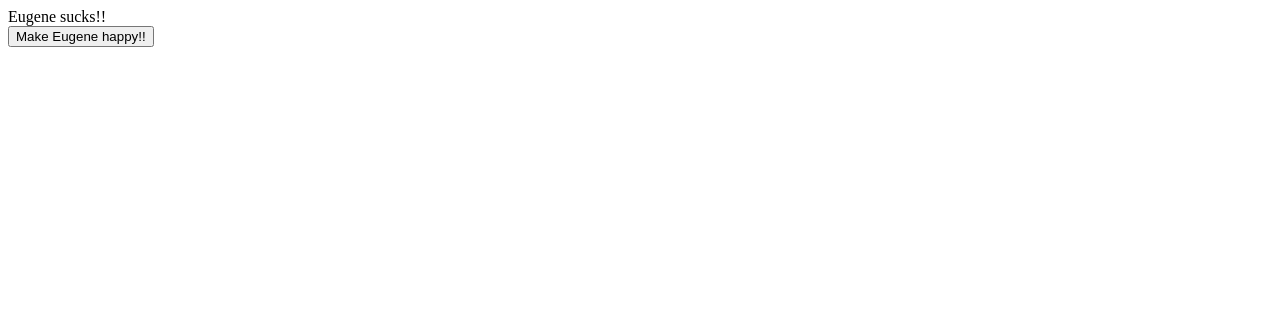
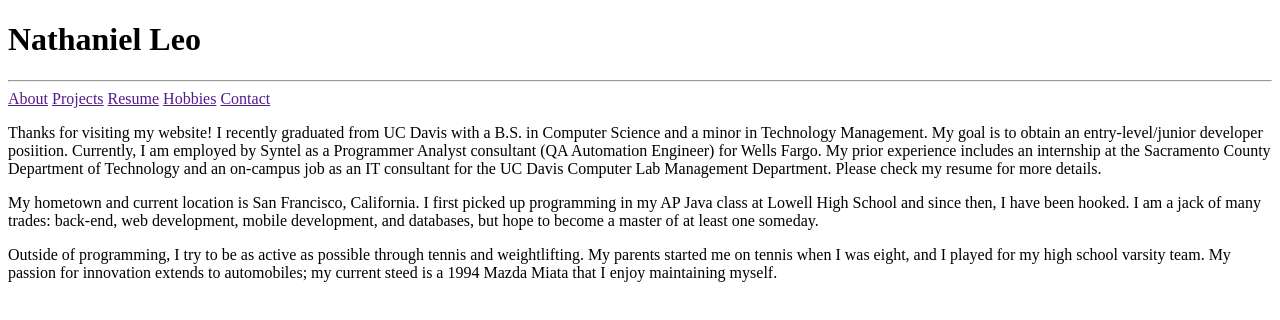
Before and after one commit to nthnleo/nthnleo.github.io, a plain HTML site: page index.html in a window 1280 px wide. Drawn offline with Linux system fonts and the light colour scheme.

Commit message:
added <nav> and <p> elements

```diff
--- a/index.html
+++ b/index.html
@@ -1,21 +1,24 @@
 <!DOCTYPE html>
 <html>
-
 <head>
-	<title>Nathan's Website</title>
+	<title>Nathaniel's Website</title>
 </head>
-
 <body>
-
-	<div id="happy">Eugene sucks!!</div>
-	<button onclick="FixEugene()">Make Eugene happy!!</button>
-
-	<script>
-	function FixEugene() {
-		document.getElementById("happy").innerHTML = "Eugene is gr8";
-	}
-	</script>
-
+	<h1>Nathaniel Leo</h1>
+	<hr>
+	<nav>
+		<a href="">About</a>
+		<a href="">Projects</a>
+		<a href="">Resume</a>
+		<a href="">Hobbies</a>
+		<a href="">Contact</a>
+	</nav>
+	<p>
+		Thanks for visiting my website! I recently graduated from UC Davis with a B.S. in Computer Science and a minor in Technology Management. My goal is to obtain an entry-level/junior developer posiition. Currently, I am employed by Syntel as a Programmer Analyst consultant (QA Automation Engineer) for Wells Fargo. My prior experience includes an internship at the Sacramento County Department of Technology and an on-campus job as an IT consultant for the UC Davis Computer Lab Management Department. Please check my resume for more details.
+	</p>
+		My hometown and current location is San Francisco, California. I first picked up programming in my AP Java class at Lowell High School and since then, I have been hooked. I am a jack of many trades: back-end, web development, mobile development, and databases, but hope to become a master of at least one someday.
+	<p>
+		Outside of programming, I try to be as active as possible through tennis and weightlifting. My parents started me on tennis when I was eight, and I played for my high school varsity team. My passion for innovation extends to automobiles; my current steed is a 1994 Mazda Miata that I enjoy maintaining myself.
+	</p>
 </body>
-
 </html>
```
